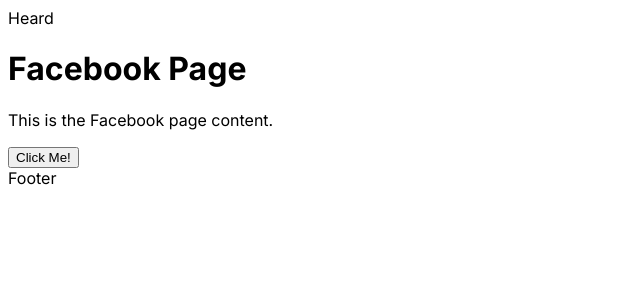
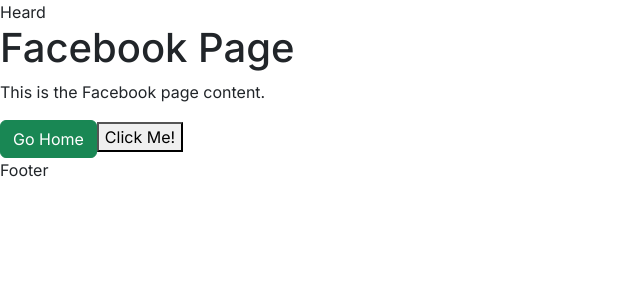
Before and after one commit to tiengsaodem08121999/Next.js-Nest.js, a Next.js app: page /facebook in a window 1280 px wide. Shown: the top 300 px of the page, without its empty margins (0-640 px from the left). Built offline with nearby package versions, Linux system fonts and the light colour scheme.

Commit message:
update and add bootstrap

```diff
--- a/package.json
+++ b/package.json
@@ -12,10 +12,12 @@
     "@types/node": "20.1.7",
     "@types/react": "18.2.6",
     "@types/react-dom": "18.2.4",
+    "bootstrap": "5.3.0",
     "eslint": "8.40.0",
     "eslint-config-next": "13.4.2",
-    "next": "13.4.2",
+    "next": "13.4.12",
     "react": "18.2.0",
+    "react-bootstrap": "2.8.0",
     "react-dom": "18.2.0",
     "typescript": "5.0.4"
   }
--- a/src/app/facebook/page.tsx
+++ b/src/app/facebook/page.tsx
@@ -1,5 +1,6 @@
 'use client';
 import { useRouter } from "next/navigation";
+import { Button } from 'react-bootstrap';
 
 const Facebook = () => {
   const router = useRouter();
@@ -10,6 +11,7 @@
     <div>
       <h1>Facebook Page</h1>
       <p>This is the Facebook page content.</p>
+      <Button variant="success" onClick={() => handleBtn()}>Go Home</Button>
       <button onClick={() => handleBtn()}>Click Me!</button>
     </div>
   );
--- a/src/app/layout.tsx
+++ b/src/app/layout.tsx
@@ -1,5 +1,6 @@
 // import './globals.css'
 import { Inter } from 'next/font/google'
+import 'bootstrap/dist/css/bootstrap.min.css';
 
 const inter = Inter({ subsets: ['latin'] })
 
```
